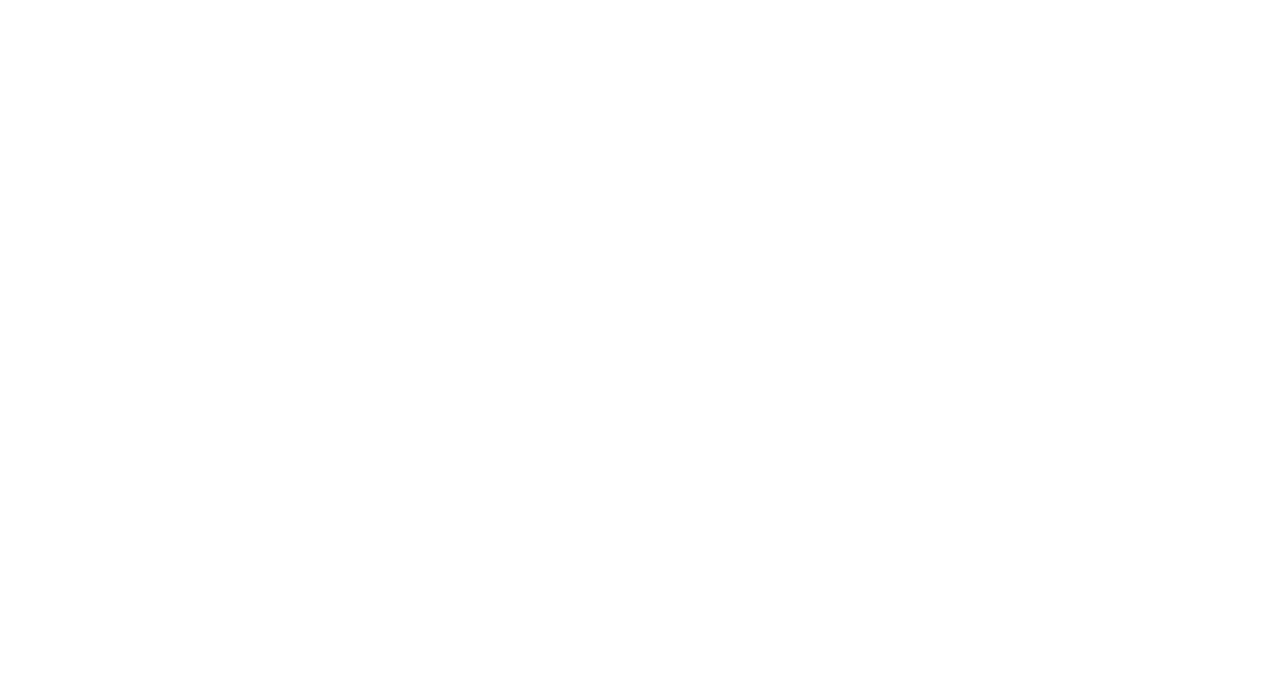
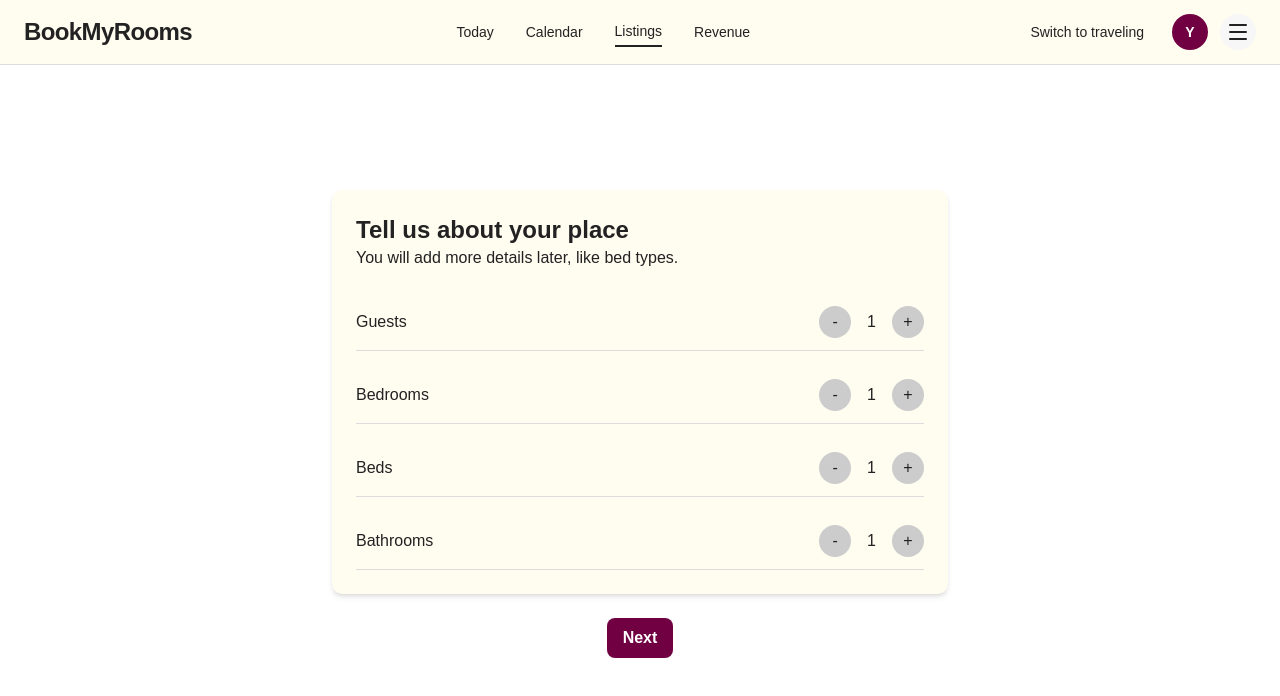
Before and after one commit to Yuvi1510/bookmyrooms-frontend, a React (Vite) app: page /host/listings/new/floor-plan in a window 1280 px wide. Before the commit this address had no page. Shown: the top 696 px of the page. Built offline with nearby package versions, Linux system fonts and the light colour scheme.

Commit message:
basic input about the place

```diff
--- a/src/App.css
+++ b/src/App.css
@@ -1,6 +1,6 @@
 @import "tailwindcss";
 @import "tw-animate-css";
-@import "shadcn/tailwind.css";
+/* @import "shadcn/tailwind.css"; */
 @import "@fontsource-variable/geist";
 
 @custom-variant dark (&:is(.dark *));
@@ -55,6 +55,10 @@
     --sidebar-accent-foreground: oklch(0.205 0 0);
     --sidebar-border: oklch(0.922 0 0);
     --sidebar-ring: oklch(0.708 0 0);
+}
+
+h1, h2, h3, h4, h5, h6, p, a, span, div, li, input, textarea {
+  color: var(--ink);
 }
 
 @theme inline {
--- a/src/App.jsx
+++ b/src/App.jsx
@@ -1,3 +1,4 @@
+import 'leaflet/dist/leaflet.css';
 import { useState } from 'react'
 import { BrowserRouter, Routes, Route } from 'react-router';
 import './App.css'
@@ -11,7 +12,8 @@
 import { ToastContainer } from 'react-toastify';
 import PrivacyType from './components/host/listingSteps/PrivacyType';
 import Location from './components/host/listingSteps/Location';
-import 'leaflet/dist/leaflet.css';
+import FloorPlan from './components/host/listingSteps/FloorPlan';
+import StandOut from './components/host/listingSteps/StandOut';
 
 function App() {
 
@@ -30,6 +32,8 @@
                             <Route path="structure" element={<PropertyStructure/>} />
                             <Route path="privacy-type" element={<PrivacyType/>} />
                             <Route path="location" element={<Location/>} />
+                            <Route path="floor-plan" element={<FloorPlan/>} />
+                            <Route path="stand-out" element={<StandOut/>} />
                         </Route>
                     </Route>
                 </Route>
--- a/src/components/host/HostNavbar.jsx
+++ b/src/components/host/HostNavbar.jsx
@@ -17,7 +17,7 @@
     };
 
     return (
-        <nav className="w-full bg-(--light-yellow) border-b border-(--line)">
+        <nav className="w-full fixed top-0 z-10 bg-(--light-yellow) border-b border-(--line)">
             <div className="flex items-center justify-between px-6 h-16">
                 {/* ---------- Left: Logo ---------- */}
                 <button
--- /dev/null
+++ b/src/components/host/listingSteps/FloorPlan.jsx
@@ -0,0 +1,97 @@
+import { useState } from "react";
+import { useNavigate } from "react-router";
+import {toast} from "react-toastify";
+
+const FloorPlan = () => {
+    const [guests, setGuests] = useState(1);
+    const [bedrooms, setBedrooms] = useState(1);
+    const [beds, setBeds] = useState(1);
+    const [bathrooms, setBathrooms] = useState(1);
+
+    const navigate = useNavigate();
+
+    const handleNext = () => {
+        navigate("/host/listings/new/stand-out");
+    }
+
+  return (
+    <div className="flex flex-col items-center justify-center min-h-screen ">
+      <div className="p-6 bg-(--light-yellow) rounded-lg shadow-md  w-full md:w-[50%]">
+        <div>
+          <h1 className="text-2xl font-bold ">Tell us about your place</h1>
+          <p>You will add more details later, like bed types.</p>
+        </div>
+        <div className="grid grid-cols-1 gap-4 mt-6">
+          <div className="py-3 flex items-center justify-between border-b border-(--line)">
+            <div className="font-medium">Guests</div>
+            <div className="flex items-center gap-2">
+              <button
+              onClick={() => setGuests(Math.max(1, guests - 1))}
+              className="cursor-pointer w-8 h-8 rounded-full bg-(--light-gray) hover:bg-(--line) flex items-center justify-center transition-colors ">
+                -
+              </button>
+              <span className="mx-2">{guests}</span>
+              <button
+              onClick={() => setGuests(guests + 1)}
+              className="cursor-pointer w-8 h-8 rounded-full bg-(--light-gray) hover:bg-(--line) flex items-center justify-center transition-colors ">+</button>
+            </div>
+          </div>
+
+          <div className="py-3 flex items-center justify-between border-b border-(--line)">
+            <div className="font-medium">Bedrooms</div>
+            <div className="flex items-center gap-2">
+              <button
+              onClick={() => setBedrooms(Math.max(1, bedrooms - 1))}
+              className="cursor-pointer w-8 h-8 rounded-full bg-(--light-gray) hover:bg-(--line) flex items-center justify-center transition-colors ">
+                -
+              </button>
+              <span className="mx-2">{bedrooms}</span>
+              <button
+              onClick={() => setBedrooms(bedrooms + 1)}
+              className="cursor-pointer w-8 h-8 rounded-full bg-(--light-gray) hover:bg-(--line) flex items-center justify-center transition-colors ">+</button>
+            </div>
+          </div>
+
+          <div className="py-3 flex items-center justify-between border-b border-(--line)">
+            <div className="font-medium">Beds</div>
+            <div className="flex items-center gap-2">
+              <button
+              onClick={() => setBeds(Math.max(1, beds - 1))}
+              className="cursor-pointer w-8 h-8 rounded-full bg-(--light-gray) hover:bg-(--line) flex items-center justify-center transition-colors ">
+                -
+              </button>
+              <span className="mx-2">{beds}</span>
+              <button
+              onClick={() => setBeds(beds + 1)}
+              className="cursor-pointer w-8 h-8 rounded-full bg-(--light-gray) hover:bg-(--line) flex items-center justify-center transition-colors ">+</button>
+            </div>
+          </div>
+
+          <div className="py-3 flex items-center justify-between border-b border-(--line)">
+            <div className="font-medium">Bathrooms</div>
+            <div className="flex items-center gap-2">
+              <button
+              onClick={() => setBathrooms(Math.max(1, bathrooms - 1))}
+              className="cursor-pointer w-8 h-8 rounded-full bg-(--light-gray) hover:bg-(--line) flex items-center justify-center transition-colors ">
+                -
+              </button>
+              <span className="mx-2">{bathrooms}</span>
+              <button
+              onClick={() => setBathrooms(bathrooms + 1)}
+              className="cursor-pointer w-8 h-8 rounded-full bg-(--light-gray) hover:bg-(--line) flex items-center justify-center transition-colors ">+</button>
+            </div>
+          </div>
+        </div>
+
+
+      </div>
+       <div className="mt-6">
+            <button className="bg-(--dark-pink) hover:bg-(--dark-pink-hover) text-white font-bold py-2 px-4 rounded-md transition-colors" onClick={handleNext}>
+                Next
+            </button>
+        </div>
+    </div>
+  );
+};
+
+export default FloorPlan;
--- a/src/components/host/listingSteps/Location.jsx
+++ b/src/components/host/listingSteps/Location.jsx
@@ -2,7 +2,7 @@
 import { MapContainer, TileLayer, Marker, useMapEvents } from "react-leaflet";
 import { useNavigate } from "react-router";
 import { Crosshair, MapPin } from 'lucide-react';
-
+import { toast } from "react-toastify";
 
  const DEFAULT_CENTER = [28.2096, 83.9856]; // Pokhara coordinates [lat, lng]
  const DEFAULT_ZOOM = 12;
@@ -18,7 +18,8 @@
     return position ? (
         <Marker position={position} draggable={true} eventHandlers={{
             dragend: (e) => {
-                onLocationChange(e.latlng.lat, e.latlng.lng);
+                const { lat, lng } = e.target.getLatLng();
+                onLocationChange(lat, lng);
             },
         }} />
     ):null;
@@ -33,13 +34,22 @@
 const [coords, setCoords] = useState(null);
 const mapRef = useRef(null);
 
-const handleLocationChange = useCallback((lat,lng) => {
+const handleLocationChange = ((lat,lng) => {
     setPosition([lat, lng]);
-    setCoords?.({lat, lng});
-}, [setCoords]);
+    setCoords({lat, lng});
+});
 
 const handleNext = () => {
         // Navigate to the next step in the listing process
+        if(!coords){
+            toast.error("Please select a loaction first",{
+        position: "top-right",
+        autoClose: 3000,
+      })
+      return;
+        }
+
+        navigate("/host/listings/new/floor-plan");
     }
 
      const handleUseMyLocation = () => {
@@ -84,7 +94,8 @@
                     {locating ? 'Locating...' : 'Use my location'}
                 </button>
         <p className="">
-          {coords && `Coordinates: ${coords.lat}, ${coords.lng}`}
+          {/* {coords && `Coordinates: ${coords.lat}, ${coords.lng}`} */}
+          {position && `Coordinates: ${position[0]}, ${position[1]}`}
         </p>
         </div>
         <div className="mx-auto mt-3 w-lg flex justify-center rounded-2xl overflow-hidden border border-(--dark-pink)">
--- /dev/null
+++ b/src/components/host/listingSteps/StandOut.jsx
@@ -0,0 +1,9 @@
+const StandOut = () => {
+    return (
+        <div>
+            <h1 className="text-2xl font-bold mb-4">Stand Out</h1>
+        </div>
+    )
+}
+
+export default StandOut
```
